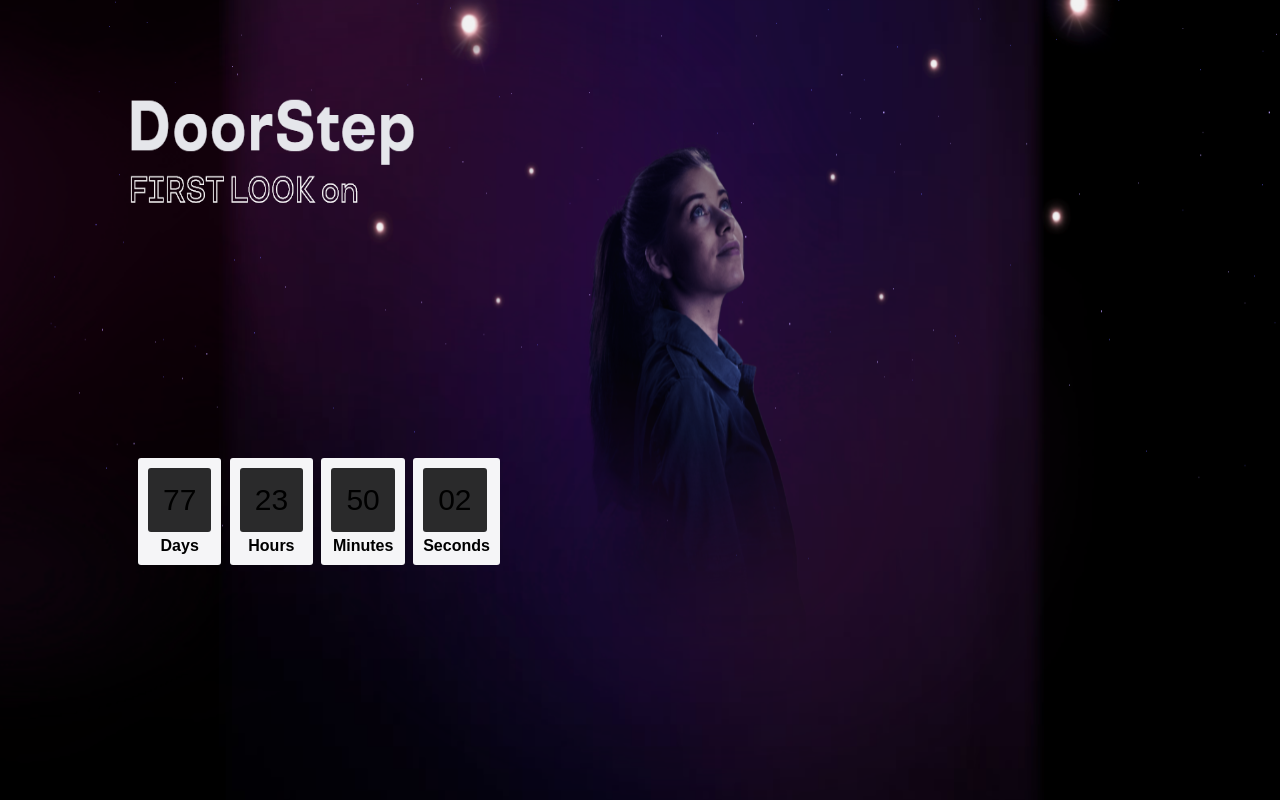
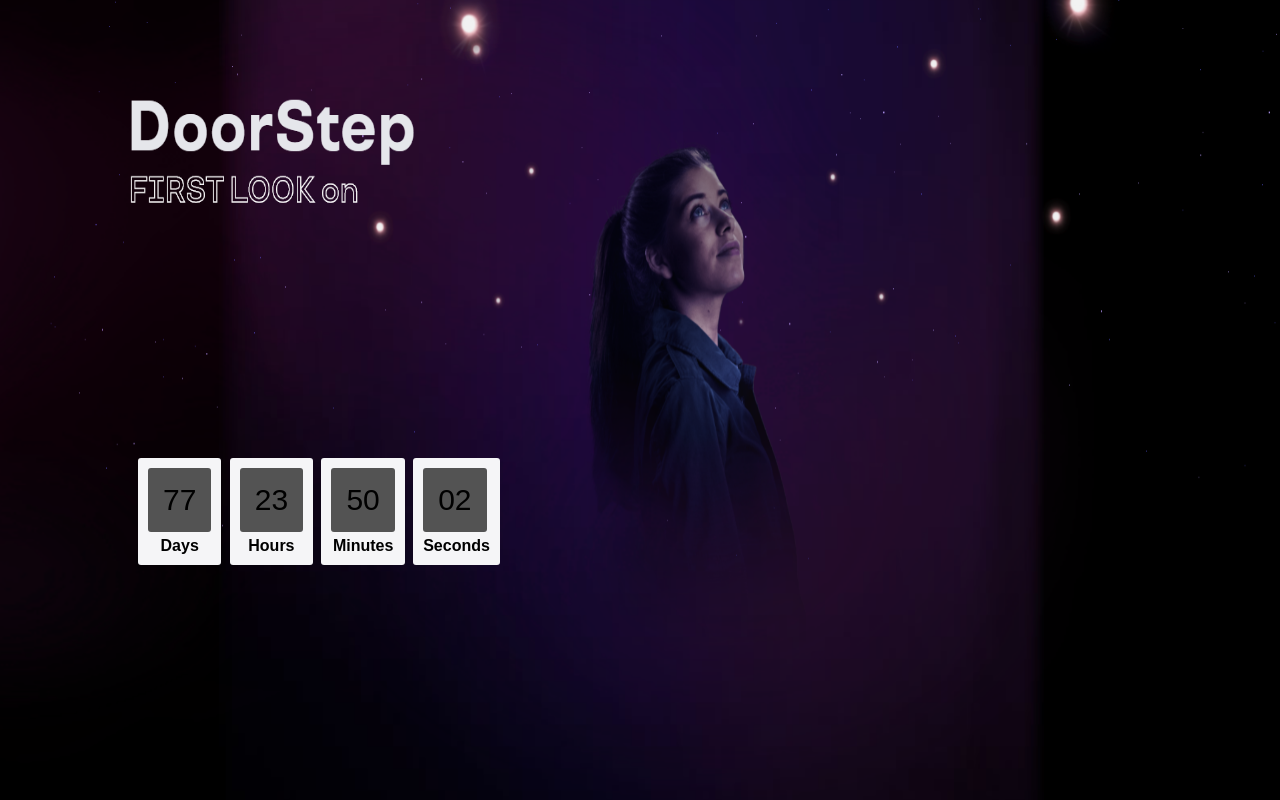
Before and after one commit to ishubansal1998/ishubansal1998.github.io, a plain HTML site: page index.html in a window 1280 px wide. Drawn offline with Linux system fonts and the light colour scheme.

Commit message:
Update style.css

```diff
--- a/style.css
+++ b/style.css
@@ -33,7 +33,7 @@ h1{
 #clockdiv div > span{
     padding: 15px;
     border-radius: 3px;
-    background: #2a2a2b;
+  background: #535353;
     display: block;
 }
 
@@ -63,7 +63,7 @@ h1{
 #clockdiv div > span{
     padding: 15px;
     border-radius: 3px;
-   background: #2a2a2b;
+background: #535353;
     display: inline-block;
 }
 
```
